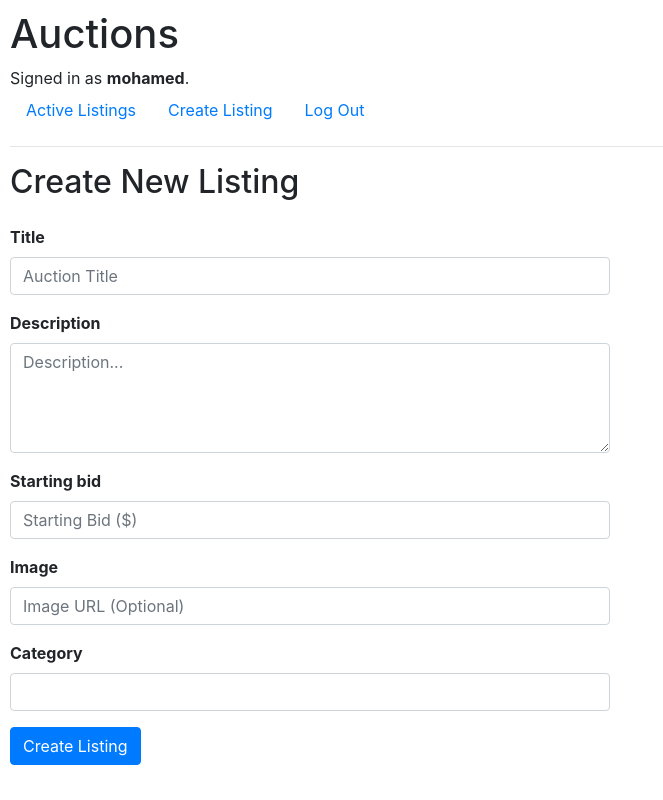
After one commit to ahmed0salama/Project2-CS50W-Harvard, a Django app: page /create/ in a window 1280 px wide. The commit adds this page. Shown: the whole page, without its empty margins (0-663 px from the left). Run offline with Django 3.2, Linux system fonts and the light colour scheme; a user stored in the database is signed in; some libraries are stand-ins or nearby versions.

Commit message:
save progress

```diff
--- a/auctions/admin.py
+++ b/auctions/admin.py
@@ -1,3 +1,8 @@
 from django.contrib import admin
+from .models import *
 
 # Register your models here.
+admin.site.register(User)
+admin.site.register(Auction)
+admin.site.register(Bids)
+admin.site.register(Comments)
--- /dev/null
+++ b/auctions/forms.py
@@ -0,0 +1,14 @@
+from django import forms
+from .models import Auction
+
+class CreateListingForm(forms.ModelForm):
+    class Meta:
+        model = Auction
+        fields = ['title', 'description', 'starting_bid', 'image', 'category']
+        widgets = {
+            'title': forms.TextInput(attrs={'class': 'form-control', 'placeholder': 'Auction Title'}),
+            'description': forms.Textarea(attrs={'class': 'form-control', 'rows': 4, 'placeholder': 'Description...'}),
+            'starting_bid': forms.NumberInput(attrs={'class': 'form-control', 'placeholder': 'Starting Bid ($)'}),
+            'image': forms.URLInput(attrs={'class': 'form-control', 'placeholder': 'Image URL (Optional)'}),
+            'category': forms.TextInput(attrs={'class': 'form-control'}),
+        }
--- a/auctions/models.py
+++ b/auctions/models.py
@@ -4,3 +4,27 @@ from django.db import models
 
 class User(AbstractUser):
     pass
+
+class Auction(models.Model):
+    title = models.CharField(max_length=64)
+    description = models.CharField()
+    category = models.CharField()
+    starting_bid = models.FloatField()
+    image = models.URLField(blank=True, null=True)
+    active = models.BooleanField(default=True)
+    watchlist = models.ManyToManyField(User, blank=True, related_name="watchlist")
+    owner = models.ForeignKey(User, on_delete=models.CASCADE, related_name="listings")
+    create_at = models.DateTimeField(auto_now=True)
+
+    def __str__(self):
+        return f"{self.title} (by {self.owner.username})"
+
+class Bids(models.Model):
+    auction = models.ForeignKey(Auction, on_delete=models.CASCADE)
+    user = models.ForeignKey(User, on_delete=models.CASCADE)
+    amount = models.FloatField()
+
+class Comments(models.Model):
+    auction = models.ForeignKey(Auction, on_delete=models.CASCADE)
+    commenter = models.ForeignKey(User, on_delete=models.CASCADE)
+    comment = models.CharField()
--- a/auctions/static/auctions/styles.css
+++ b/auctions/static/auctions/styles.css
@@ -1,3 +1,8 @@
 body {
     padding: 10px;
 }
+
+.custom-card:hover {
+  box-shadow: 0 4px 6px rgba(0, 0, 0, 0.2);
+  position: relative;
+}
--- /dev/null
+++ b/auctions/templates/auctions/create_listing.html
@@ -0,0 +1,18 @@
+{% extends "auctions/layout.html" %}
+
+{% block body %}
+    <h2>Create New Listing</h2>
+
+    <form action="{% url 'create' %}" method="POST" class="mt-4" style="max-width: 600px;">
+        {% csrf_token %}
+
+        {% for field in form %}
+            <div class="form-group mb-3">
+                <label class="form-label font-weight-bold">{{ field.label }}</label>
+                {{ field }}
+            </div>
+        {% endfor %}
+
+        <button type="submit" class="btn btn-primary">Create Listing</button>
+    </form>
+{% endblock %}
--- a/auctions/templates/auctions/layout.html
+++ b/auctions/templates/auctions/layout.html
@@ -22,6 +22,9 @@
             </li>
             {% if user.is_authenticated %}
                 <li class="nav-item">
+                    <a class="nav-link" href="{% url 'create' %}">Create Listing</a>
+                </li>
+                <li class="nav-item">
                     <a class="nav-link" href="{% url 'logout' %}">Log Out</a>
                 </li>
             {% else %}
--- a/auctions/urls.py
+++ b/auctions/urls.py
@@ -6,5 +6,6 @@ urlpatterns = [
     path("", views.index, name="index"),
     path("login", views.login_view, name="login"),
     path("logout", views.logout_view, name="logout"),
-    path("register", views.register, name="register")
+    path("register", views.register, name="register"),
+    path('create/', views.create_listing, name="create")
 ]
--- a/auctions/views.py
+++ b/auctions/views.py
@@ -3,12 +3,14 @@ from django.db import IntegrityError
 from django.http import HttpResponse, HttpResponseRedirect
 from django.shortcuts import render
 from django.urls import reverse
+from django.contrib.auth.decorators import login_required
+from .forms import CreateListingForm
 
-from .models import User
+from .models import User, Auction
 
 
 def index(request):
-    return render(request, "auctions/index.html")
+    return render(request, "auctions/index.html", {'auctions':Auction.objects.filter(active=True)})
 
 
 def login_view(request):
@@ -61,3 +63,19 @@ def register(request):
         return HttpResponseRedirect(reverse("index"))
     else:
         return render(request, "auctions/register.html")
+
+@login_required
+def create_listing(request):
+    if request.method == "POST":
+        form = CreateListingForm(request.POST)
+        if form.is_valid():
+            listing = form.save(commit=False)
+            listing.owner = request.user  # تعيين صاحب المزاد كـ المستخدم الحالي
+            listing.save()
+            return HttpResponseRedirect(reverse("index"))
+    else:
+        form = CreateListingForm()
+
+    return render(request, "auctions/create_listing.html", {
+        "form": form
+    })
```
Also changed, not shown: auctions/templates/auctions/index.html (+24 -1 lines), auctions/migrations/0001_initial.py (added), auctions/migrations/0002_auction_bids_comments.py (added), auctions/migrations/0003_auction_create_at.py (added), auctions/migrations/__init__.py (added), db.sqlite3 (added).
